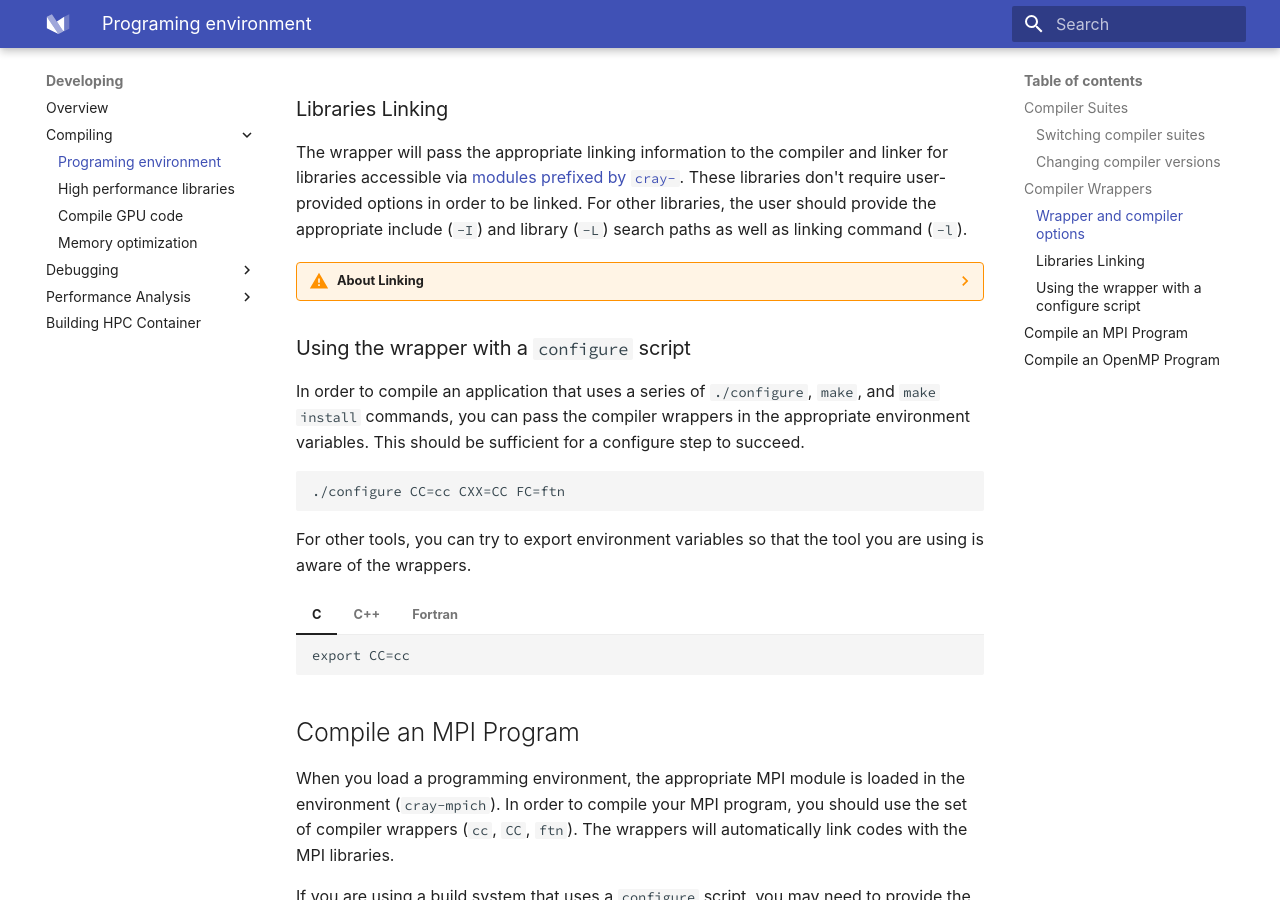
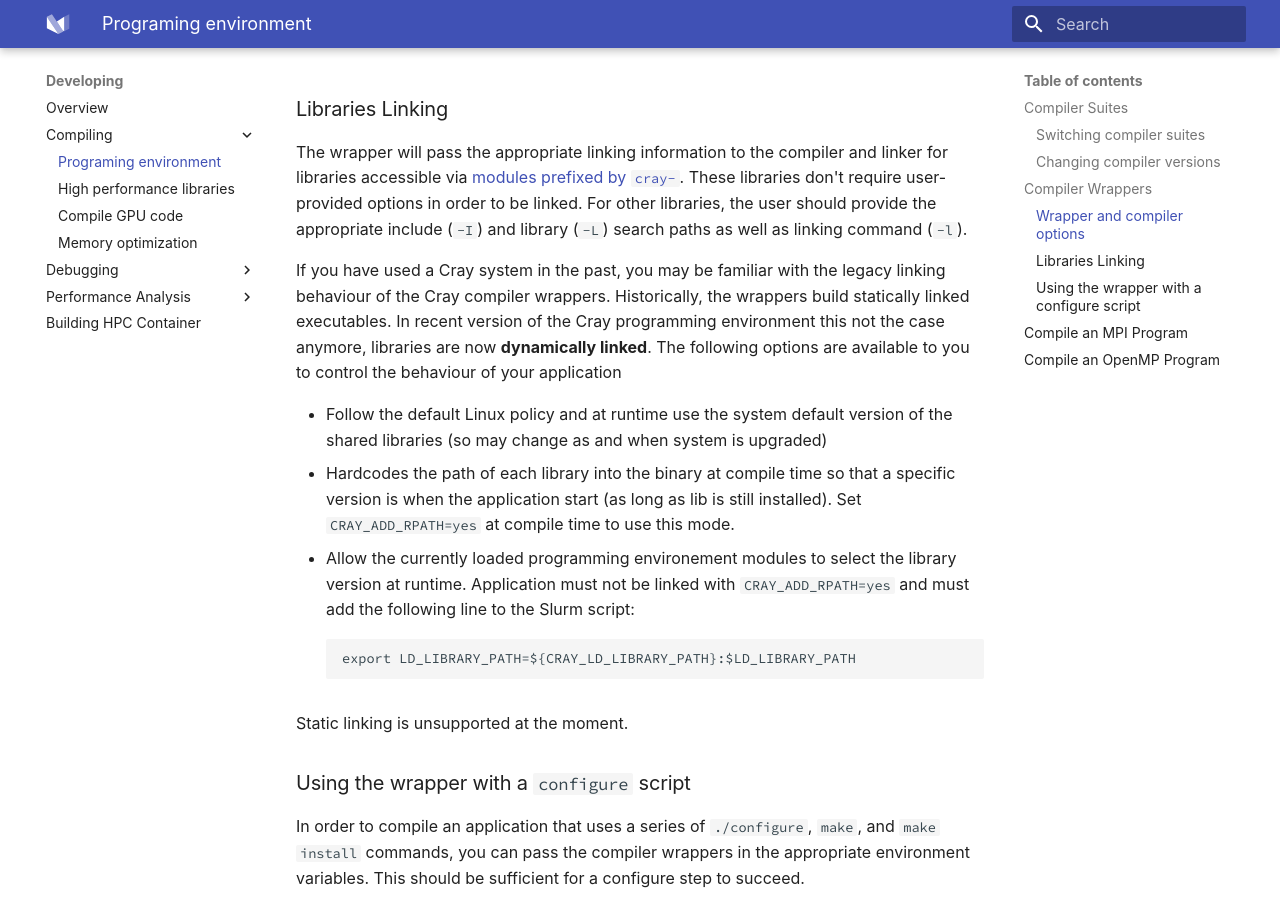
Before and after one commit to Lumi-supercomputer/lumi-userguide, an MkDocs documentation site: the page built from docs/development/compiling/prgenv.md, in a window 1280 px wide and 900 px high, scrolled down 2624 px. Built offline with MkDocs 1.6.1 and Material for MkDocs 9.7.7, drawn with Linux system fonts in a browser that asks for light colours; some web fonts are replaced; some of the changed text lies outside the part shown.

Commit message:
Add more info about linking

````diff
--- a/docs/development/compiling/prgenv.md
+++ b/docs/development/compiling/prgenv.md
@@ -159,19 +159,26 @@ user-provided options in order to be linked. For other libraries, the user
 should provide the appropriate include (`-I`) and library (`-L`) search paths
 as well as linking command (`-l`).
 
+If you have used a Cray system in the past, you may be familiar with the legacy
+linking behaviour of the Cray compiler wrappers. Historically, the wrappers
+build statically linked executables. In recent version of the Cray programming
+environment this not the case anymore, libraries are now **dynamically linked**.
+The following options are available to you to control the behaviour of your
+application
 
-??? warning "About Linking"
-    If you have used a Cray system in the past, you may be familiar with the
-    legacy linking behaviour of the Cray compiler wrappers. Historically, the
-    wrappers build statically linked executables. In recent version of the Cray
-    programming environment this not the case anymore, libraries are now
-    dynamically linked.
+- Follow the default Linux policy and at runtime use the system default version
+  of the shared libraries (so may change as and when system is upgraded)
+- Hardcodes the path of each library into the binary at compile time so that a
+  specific version is when the application start (as long as lib is still
+  installed). Set `CRAY_ADD_RPATH=yes` at compile time to use this mode.
+- Allow the currently loaded programming environement modules to select the
+  library version at runtime. Application must not be linked with
+  `CRAY_ADD_RPATH=yes` and must add the following line to the Slurm script:
+  ```
+  export LD_LIBRARY_PATH=${CRAY_LD_LIBRARY_PATH}:$LD_LIBRARY_PATH
+  ```
 
-    The compiler wrapper encodes the paths to the libraries using runpath. This
-    ensures that the executable can find the correct runtime libraries even in
-    the case where the library module is not loaded.
-
-    Static linking is unsupported at the moment
+Static linking is unsupported at the moment.
 
 ### Using the wrapper with a `configure` script
 
````
Also changed, not shown: other parts of docs/development/compiling/prgenv.md (+7 -7 lines).
